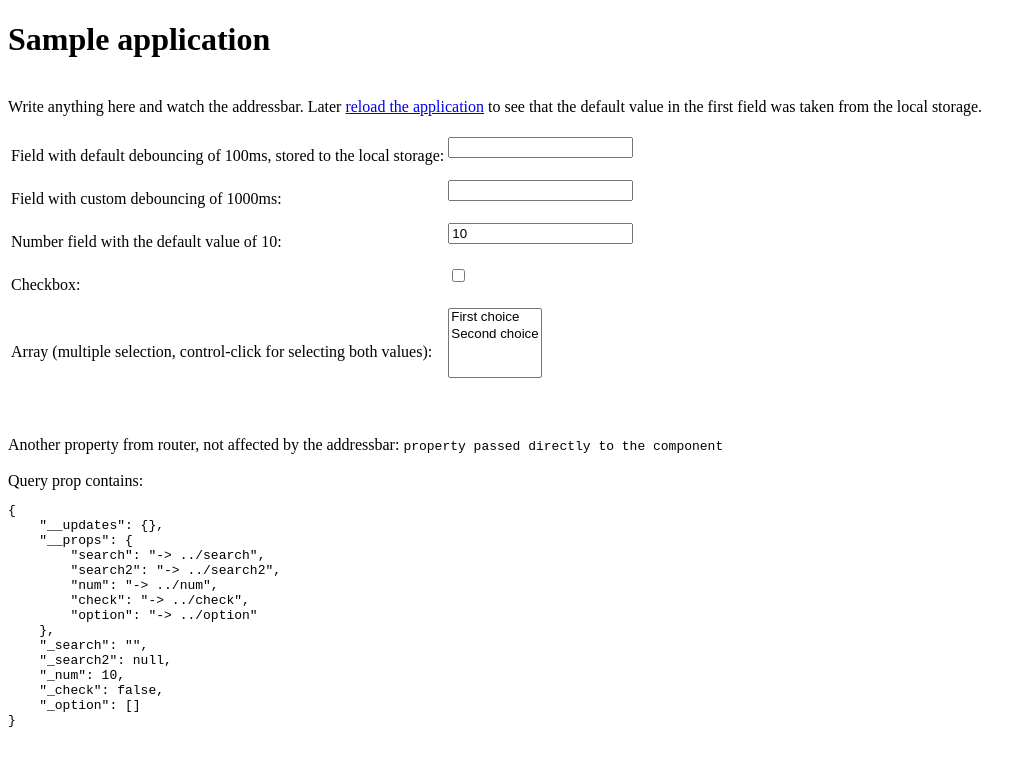
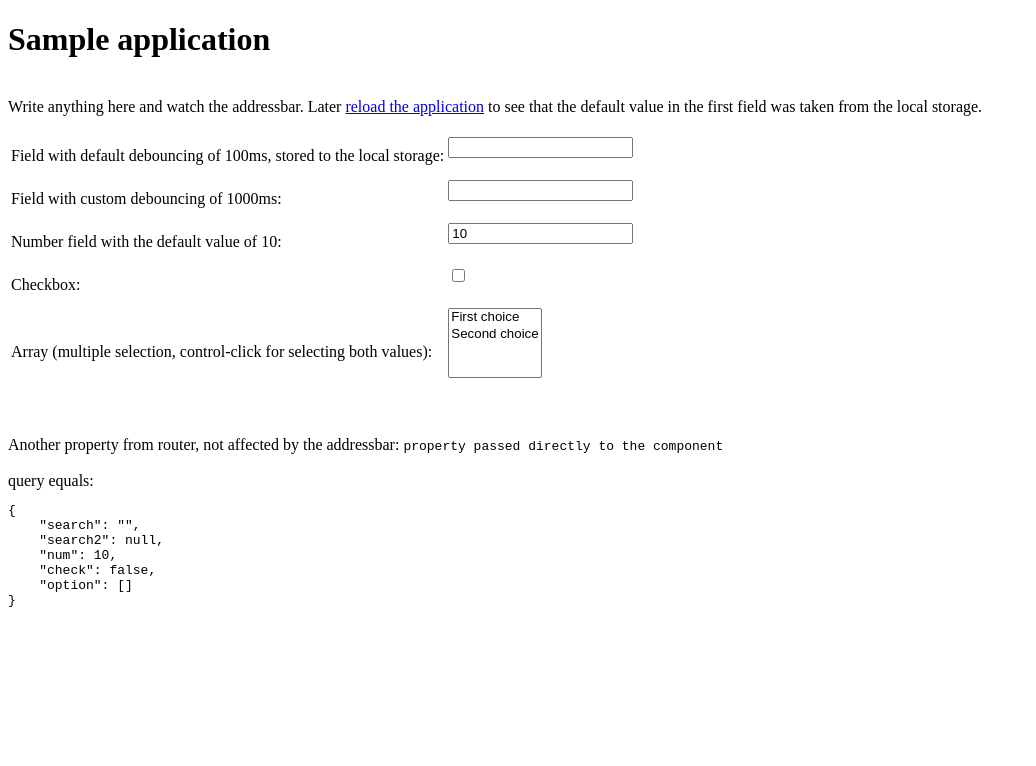
Before and after one commit to oarepo/vue-query-synchronizer, a Vue app: page / in a window 1280 px wide. Shown: the top 766 px of the page, without its empty margins (0-1036 px from the left). Built offline with nearby package versions, Linux system fonts and the light colour scheme.

Commit message:
Refactored library so that query object contains only public properties and methods

```diff
--- a/package.json
+++ b/package.json
@@ -1,6 +1,6 @@
 {
   "name": "@oarepo/vue-query-synchronizer",
-  "version": "1.3.0",
+  "version": "1.4.0",
   "main": "vue-query-synchronizer.esm.js",
   "license": "MIT",
   "private": false,
--- a/src/Home.vue
+++ b/src/Home.vue
@@ -50,7 +50,7 @@
     </table>
     <br><br>
     Another property from router, not affected by the addressbar: <code>{{ another }}</code><br><br>
-    Query prop contains:
+    query equals:
     <pre>{{stringifiedQuery}}</pre>
 </div>
 </template>
@@ -66,20 +66,7 @@ export default {
     },
     computed: {
         stringifiedQuery () {
-            var cache = []
-            const ret = JSON.stringify(this.query, function (key, value) {
-                if (typeof value === 'object' && value !== null) {
-                    if (cache.indexOf(value) !== -1) {
-                        // Circular reference found, discard key
-                        return '-> ../' + key
-                    }
-                    // Store value in our collection
-                    cache.push(value)
-                }
-                return value
-            }, 4)
-            cache = null
-            return ret
+            return JSON.stringify(this.query, undefined, 4)
         }
     }
 }
--- a/src/library.js
+++ b/src/library.js
@@ -28,22 +28,22 @@ SOFTWARE.
 const $options = {}
 
 //
-// A helper method that defines property. Setter of this property
-// supposes that the queryObject contains __schedule_update(key, value, extra)
-// method
+// A helper method that defines property on queryObject. The store for property values is in values
+// parameter
 //
-function defineProperty (queryObject, key, value, definition) {
+function defineProperty (queryObject, props, values, key, value, definition, scheduleUpdate) {
     const property = Object.defineProperty(queryObject, key, {
         get: function () {
-            return this['_' + key]
+            return values[key]
         },
         set: function (value) {
-            this['_' + key] = value
-            this.__schedule_update(definition, value)
-        }
+            values[key] = value
+            scheduleUpdate(definition, value)
+        },
+        enumerable: true
     })
-    queryObject['_' + key] = value
-    queryObject.__props[key] = property
+    values[key] = value
+    props[key] = property
     return property
 }
 
@@ -113,36 +113,42 @@ function convertParam (x) {
 // creates reactive query object
 //
 function makeQueryObject (query, params, options) {
+    // will contain the query params that have been updated
+    const updates = {}
 
-    const queryObject = {
-        // will contain the query params that have been updated
-        __updates: {},
+    // holder for values
+    const values = {}
 
     // debouncing timer if debouncing is running
-        __timer: undefined,
+    const timer = {
+        timer: undefined
+    }
 
-        __props: {},
+    const props = {}
+
+    const queryObject = {}
 
     // schedules an update
-        __schedule_update: function (definition, value) {
+    const scheduleUpdate = function (definition, value) {
         const key = definition.name
         if ($options.debug) {
             console.log('definition is', definition, 'default value is', definition.parsedDefaultValue, 'value', value)
         }
         // sets the value in the internal list of updated values (more than one value might be updated in debounce)
-            this.__updates[key] =
+        updates[key] =
             $options.datatypes[definition.datatype].serialize(value, definition.parsedDefaultValue)
         if ($options.debug) {
-                console.log('serialized value is', this.__updates[key])
+            console.log('serialized value is', updates[key])
         }
 
         // if debounce timer is running, kill it
-            if (this.__timer !== undefined) {
-                clearTimeout(this.__timer)
+        if (timer.timer !== undefined) {
+            clearTimeout(timer.timer)
+            delete timer.timer
         }
 
         // start a new router modifying timer
-            this.__timer = setTimeout(
+        timer.timer = setTimeout(
             () => {
                 // after debounce, set the router and clear the update list and timer
                 const _query = {
@@ -150,8 +156,8 @@ function makeQueryObject (query, params, options) {
                 }
                 // for each update: if the value is set,
                 // push it to query. If not set, remove it from query
-                    Object.keys(this.__updates).forEach(k => {
-                        const val = this.__updates[k]
+                Object.keys(updates).forEach(k => {
+                    const val = updates[k]
                     if (val || val === null) {
                         _query[k] = val
                     } else if (_query[k] !== undefined) {
@@ -159,20 +165,22 @@ function makeQueryObject (query, params, options) {
                     }
                 })
                 if (options.onChange) {
-                        options.onChange(_query)
+                    options.onChange(_query, queryObject)
                 }
                 $options.router.push({ query: _query })
-                    this.__updates = {}
-                    this.__timer = null
+                Object.keys(updates).forEach(function (key) {
+                    delete updates[key]
+                })
+                timer.timer = null
             },
             // take the debounce from the query parameter or use the default one
             definition.debounce || $options.debounce
         )
-        },
+    }
 
-        _prop (pdef) {
+    queryObject._prop = function (pdef) {
         const key = convertParam(pdef)
-            if (this.__props[key.name] === undefined) {
+        if (props[key.name] === undefined) {
             const datatype = $options.datatypes[key.datatype]
             if (datatype === undefined) {
                 console.error(`No datatype handler defined for type name ${key.datatype}. ` +
@@ -187,24 +195,23 @@ function makeQueryObject (query, params, options) {
             if ($options.debug) {
                 console.log('parsed value is', parsedValue)
             }
-                return defineProperty(this, key.name, parsedValue, key)
+            return defineProperty(this, props, values, key.name, parsedValue, key, scheduleUpdate)
         } else {
-                return this.__props[key.name]
+            return props[key.name]
         }
-        },
+    }
 
-        _insert (prop, value) {
+    queryObject._insert = function (prop, value) {
         value = value.toString()
         if (!this[prop].includes(value)) {
             this[prop] = [...this[prop], value]
         }
-        },
+    }
 
-        _remove (prop, value) {
+    queryObject._remove = function (prop, value) {
         value = value.toString()
         if (this[prop].includes(value)) {
             this[prop] = this[prop].filter(x => x !== value)
-            }
         }
     }
 
@@ -226,7 +233,7 @@ function makeQueryObject (query, params, options) {
         if ($options.debug) {
             console.log('parsed value is', value)
         }
-        defineProperty(queryObject, key.name, value, key)
+        defineProperty(queryObject, props, values, key.name, value, key, scheduleUpdate)
     }
     if ($options.passUnknownProperties) {
         for (const key of Object.keys(query)) {
@@ -251,7 +258,6 @@ function query (params, extra, options) {
     // convert string query param names to object form
     params = (params || []).map(x => convertParam(x))
     options = options || {}
-
 
     // gets called when the route changes
     function maker (route) {
--- a/src/router.js
+++ b/src/router.js
@@ -40,9 +40,9 @@ const routes = [
                     console.log('onLoad', params)
                     return params
                 },
-                onChange: (query) => {
-                    window.localStorage.setItem('searchDefaultValue', query.search || '')
-                    console.log('onChange', query)
+                onChange: (query, queryValues) => {
+                    window.localStorage.setItem('searchDefaultValue', queryValues.search || '')
+                    console.log('onChange', query, queryValues)
                 }
             }),
         component: Home
```
Also changed, not shown: 1 other file (tests, documents, lock files or other folders). Lines whose indentation alone changed are shown as unchanged.
